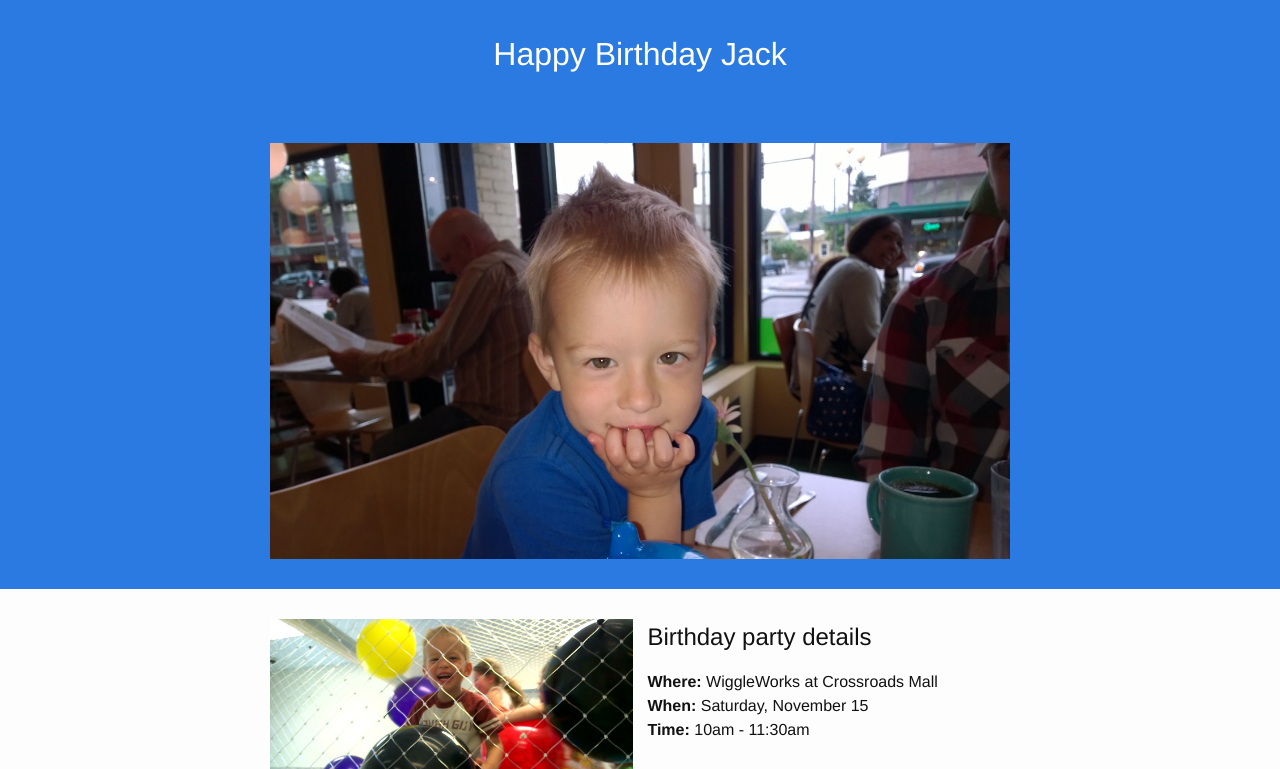
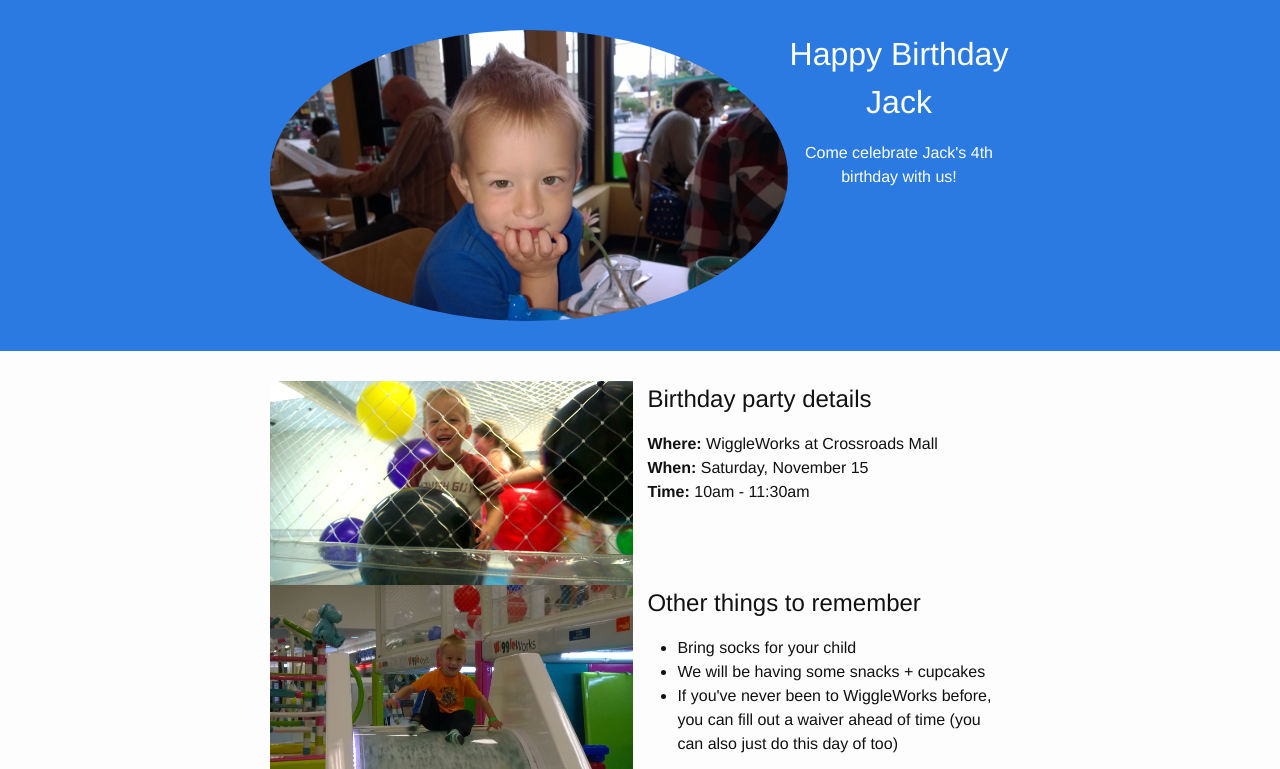
Before and after one commit to codepretty/jack, a Jekyll site: the page built from index.html, in a window 1280 px wide. Shown: the top 769 px of the page. Built offline with Jekyll 4.4.1, drawn with Linux system fonts in a browser that asks for light colours; nearby versions of some CDN libraries; grey boxes are pictures that could not be loaded.

Commit message:
add rounded corners to image and separated scroll magic logic into separate file

```diff
--- a/_sass/_bday-theme.scss
+++ b/_sass/_bday-theme.scss
@@ -1,3 +1,9 @@
+@mixin border-radius($value) {
+	-webkit-border-radius: $value;
+	-moz-border-radius: $value;
+	border-radius: $value;
+}
+
 .bday {
 	header {
 		background-color: $brand-color;
@@ -9,6 +15,25 @@
 			text-align: center;
 		}
 	}
+}
+
+.col-6 {
+	float: left;
+	width: 70%;
+}
+
+.col-2 {
+	float: left;
+	width: 30%;
+}
+
+.rounded-img {
+	@include border-radius(50%);
+	margin: auto;
+
+	-webkit-background-clip: padding-box;
+	-moz-background-clip: padding;
+	background-clip: padding-box;
 }
 
 .feature {
--- a/index.html
+++ b/index.html
@@ -3,7 +3,17 @@ layout: custom
 ---
 <header>
   <div class="wrapper">
-    <h1 id="pin-me">Happy Birthday Jack</h1>
+    <div class="col-6">
+      <img class="rounded-img" src="images/header.jpg" alt="Jack" />
+    </div>
+
+    <div class="col-2">
+      <div id="pin-me">
+        <h1>Happy Birthday Jack</h1>
+        <p>Come celebrate Jack's 4th birthday with us!</p>
+      </div>
+    </div>
+
     <!--
     <ul class="inline">
       <li>
@@ -13,7 +23,6 @@ layout: custom
       </li>
     </ul>
     -->
-    <img src="images/header.jpg" alt="Jack" />
   </div>
 </header>
 <div class="page-content">
--- /dev/null
+++ b/js/jquery.scrollmagic.usage.js
@@ -0,0 +1,9 @@
+$(function() {
+	// init controller
+	var controller = new ScrollMagic();
+
+	// assign handler "scene" and add it to Controller
+	var scene = new ScrollScene({duration: 100})
+	                .setPin("#pin-me")   // pins the element for a scroll distance of 100px
+	                .addTo(controller);
+});
```
Also changed, not shown: _includes/footer-scripts.html (+4 -15 lines).
